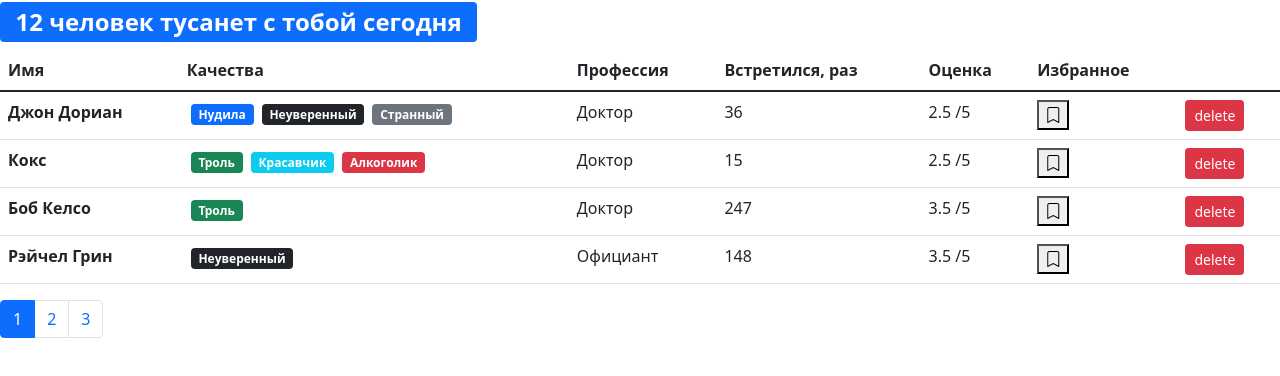
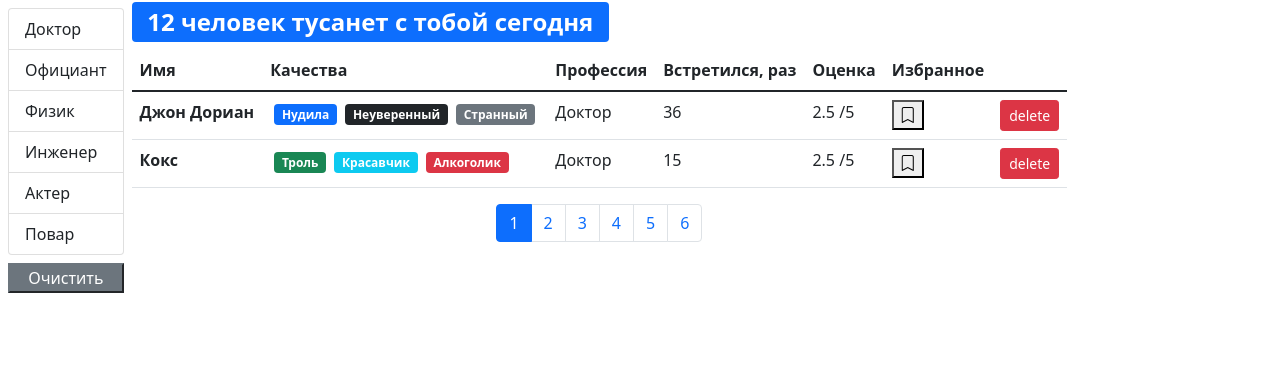
Before and after one commit to elukova/fast-company, a React (Create React App) app: page /users in a window 1280 px wide. Shown: the top 376 px of the page. Built offline with nearby package versions, Linux system fonts and the light colour scheme.

Commit message:
filtration 1

```diff
--- /dev/null
+++ b/src/api/fake.api/professions.api.js
@@ -0,0 +1,17 @@
+export const professions = {
+  doctor: { _id: "67rdca3eeb7f6fgeed471818", name: "Доктор" },
+  waiter: { _id: "67rdca3eeb7f6fgeed471820", name: "Официант" },
+  physics: { _id: "67rdca3eeb7f6fgeed471814", name: "Физик" },
+  engineer: { _id: "67rdca3eeb7f6fgeed471822", name: "Инженер" },
+  actor: { _id: "67rdca3eeb7f6fgeed471824", name: "Актер" },
+  cook: { _id: "67rdca3eeb7f6fgeed471829", name: "Повар" },
+};
+
+const fetchAll = () =>
+  new Promise((resolve) => {
+    window.setTimeout(function () {
+      resolve(professions);
+    }, 2000);
+  });
+
+export default { fetchAll };
--- a/src/api/fake.api/user.api.js
+++ b/src/api/fake.api/user.api.js
@@ -1,11 +1,4 @@
-const professions = {
-  doctor: { _id: "67rdca3eeb7f6fgeed471818", name: "Доктор" },
-  waiter: { _id: "67rdca3eeb7f6fgeed471820", name: "Официант" },
-  physics: { _id: "67rdca3eeb7f6fgeed471814", name: "Физик" },
-  engineer: { _id: "67rdca3eeb7f6fgeed471822", name: "Инженер" },
-  actor: { _id: "67rdca3eeb7f6fgeed471824", name: "Актер" },
-  cook: { _id: "67rdca3eeb7f6fgeed471829", name: "Повар" },
-};
+import { professions } from "./professions.api";
 const qualities = {
   tedious: {
     _id: "67rdca3eeb7f6fgeed471198",
--- a/src/api/index.js
+++ b/src/api/index.js
@@ -1,5 +1,7 @@
 import * as users from "./fake.api/user.api";
+import professions from "./fake.api/professions.api";
 const API = {
   users,
+  professions,
 };
 export default API;
--- a/src/app.jsx
+++ b/src/app.jsx
@@ -1,6 +1,6 @@
 import React, { useState } from "react";
 import api from "./api";
-import SearchStatus from "./components/searchStatus";
+
 import Users from "./components/users";
 
 function App() {
@@ -23,9 +23,6 @@
 
   return (
     <div>
-      <h2>
-        <SearchStatus length={users.length} />
-      </h2>
       <Users
         onDelete={handleDelete}
         onToggleBookMark={handleToggleBookMark}
--- /dev/null
+++ b/src/components/groupList.jsx
@@ -0,0 +1,40 @@
+import React from "react";
+import PropTypes from "prop-types";
+
+const GroupList = ({
+  items,
+  valueProperty,
+  contentProperty,
+  onItemSelect,
+  selectedItem,
+}) => {
+  return (
+    <ul className="list-group">
+      {Object.keys(items).map((item) => (
+        <li
+          key={items[item][valueProperty]}
+          className={
+            "list-group-item" + (items[item] === selectedItem ? " active" : "")
+          }
+          onClick={() => onItemSelect(items[item])}
+          role="button">
+          {items[item][contentProperty]}
+        </li>
+      ))}
+    </ul>
+  );
+};
+
+GroupList.defaultProps = {
+  valueProperty: "_id",
+  contentProperty: "name",
+};
+
+GroupList.propTypes = {
+  items: PropTypes.oneOfType([PropTypes.object, PropTypes.array]).isRequired,
+  valueProperty: PropTypes.string.isRequired,
+  contentProperty: PropTypes.string.isRequired,
+  onItemSelect: PropTypes.func,
+  selectedItem: PropTypes.object,
+};
+export default GroupList;
--- a/src/components/searchStatus.jsx
+++ b/src/components/searchStatus.jsx
@@ -3,28 +3,38 @@
 
 const SearchStatus = ({ length }) => {
   if (!length) {
-    return <span className="badge bg-danger">Никто с тобой не тусанет</span>;
+    return (
+      <h2>
+        <span className="badge bg-danger">Никто с тобой не тусанет</span>
+      </h2>
+    );
   }
   const words = ["человек тусанет", "человека тусанут"];
   const remaiderOfHundred = Math.abs(length) % 100;
   const remaiderOfTen = remaiderOfHundred % 10;
   if (remaiderOfHundred > 10 && remaiderOfHundred < 20) {
     return (
+      <h2>
         <span className="badge bg-primary">
           {length} {words[0]} с тобой сегодня
         </span>
+      </h2>
     );
   } else if (remaiderOfTen > 1 && remaiderOfTen < 5) {
     return (
+      <h2>
         <span className="badge bg-primary">
           {length} {words[1]} с тобой сегодня
         </span>
+      </h2>
     );
   } else {
     return (
+      <h2>
         <span className="badge bg-primary">
           {length} {words[0]} с тобой сегодня
         </span>
+      </h2>
     );
   }
 };
--- a/src/components/user.jsx
+++ b/src/components/user.jsx
@@ -44,7 +44,7 @@
   _id: PropTypes.string.isRequired,
   name: PropTypes.string.isRequired,
   qualities: PropTypes.array,
-  profession: PropTypes.string,
+  profession: PropTypes.any,
   completedMeetings: PropTypes.number.isRequired,
   rate: PropTypes.number,
   onDelete: PropTypes.func,
--- a/src/components/users.jsx
+++ b/src/components/users.jsx
@@ -1,21 +1,60 @@
-import React, { useState } from "react";
+import React, { useState, useEffect } from "react";
 import Pagination from "./pagination";
 import User from "./user";
 import { paginate } from "../utils/paginate";
 import PropTypes from "prop-types";
+import API from "../api";
+import GroupList from "./groupList";
+import SearchStatus from "./searchStatus";
 
 // eslint-disable-next-line react/prop-types
 const Users = ({ users, ...rest }) => {
-  const count = users.length;
-  const pageSize = 4;
+  const pageSize = 2;
+
   const [currentPage, setCurrentPage] = useState(1);
+  const [professions, setProfessions] = useState();
+  const [selectedProf, setSelectedProf] = useState();
   const handlePageChange = (pageIndex) => {
     setCurrentPage(pageIndex);
   };
+  useEffect(() => {
+    API.professions.fetchAll().then((data) => setProfessions(data));
+  }, []);
+  useEffect(() => {
+    setCurrentPage(1);
+  }, [selectedProf]);
 
-  const userCrop = paginate(users, currentPage, pageSize);
+  const handleProfessionSelect = (item) => {
+    setSelectedProf(item);
+  };
+
+  const filteredUsers = selectedProf
+    ? users.filter((user) => user.profession === selectedProf)
+    : users;
+  const count = filteredUsers.length;
+
+  const userCrop = paginate(filteredUsers, currentPage, pageSize);
+  const clearFilter = () => {
+    setSelectedProf();
+  };
   return (
-    <>
+    <div className="d-flex">
+      {professions && (
+        <div className="d-flex flex-column flex-shrink-0 p-2">
+          <GroupList
+            selectedItem={selectedProf}
+            items={professions}
+            onItemSelect={handleProfessionSelect}
+            // valueProperty="_id"
+            // contentProperty="name"
+          />
+          <button className="btn-secondary mt-2" onClick={clearFilter}>
+            Очистить
+          </button>
+        </div>
+      )}
+      <div className="d-flex flex-column">
+        <SearchStatus length={count} />
         {users.length > 0 && (
           <table className="table">
             <thead>
@@ -36,19 +75,22 @@
             </tbody>
           </table>
         )}
-
+        <div className="d-flex justify-content-center">
           <Pagination
             itemsCount={count}
             pageSize={pageSize}
             currentPage={currentPage}
             onPageChange={handlePageChange}
           />
-    </>
+        </div>
+      </div>
+    </div>
   );
 };
 
 Users.propTypes = {
   users: PropTypes.array.isRequired,
+  filteredUsers: PropTypes.array,
 };
 
 export default Users;
```
Also changed, not shown: .eslintrc.js. Lines whose indentation alone changed are shown as unchanged.
